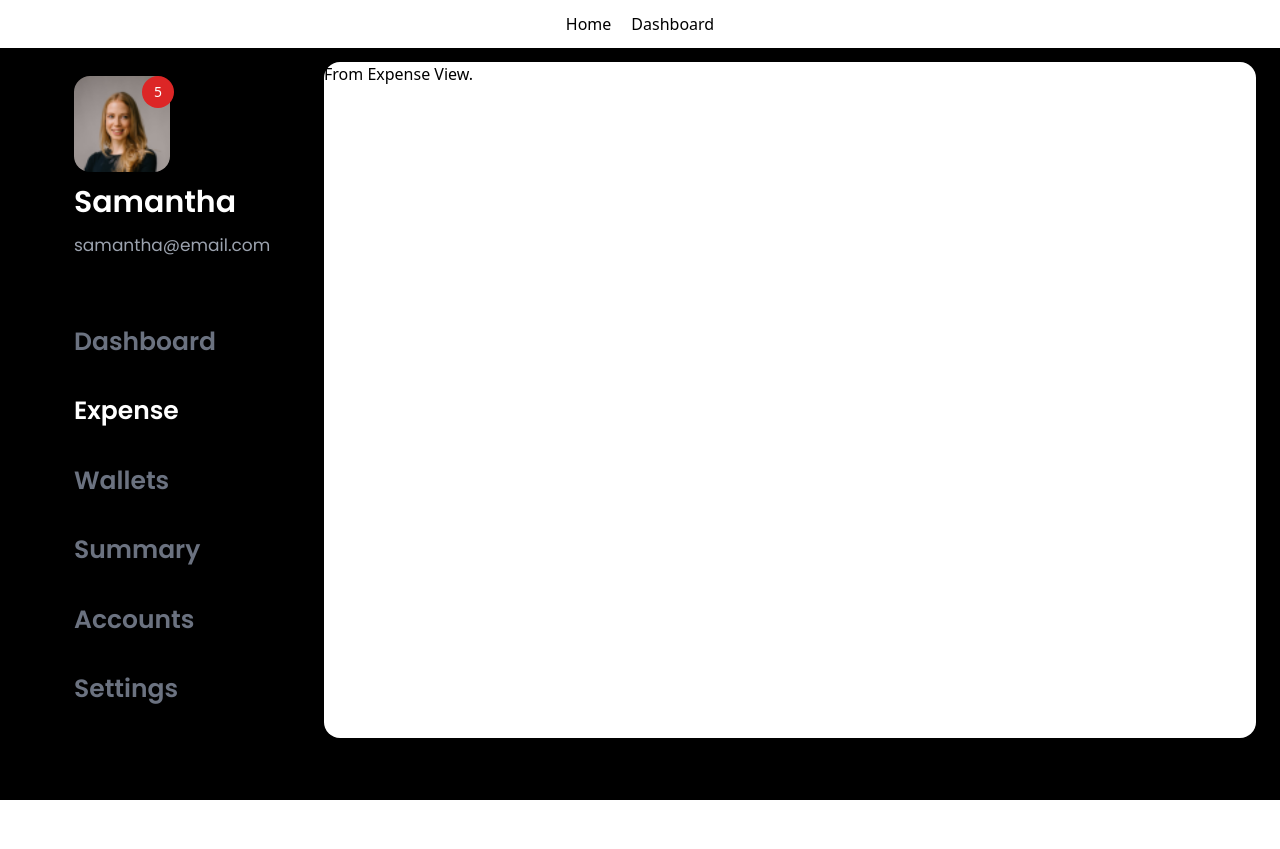
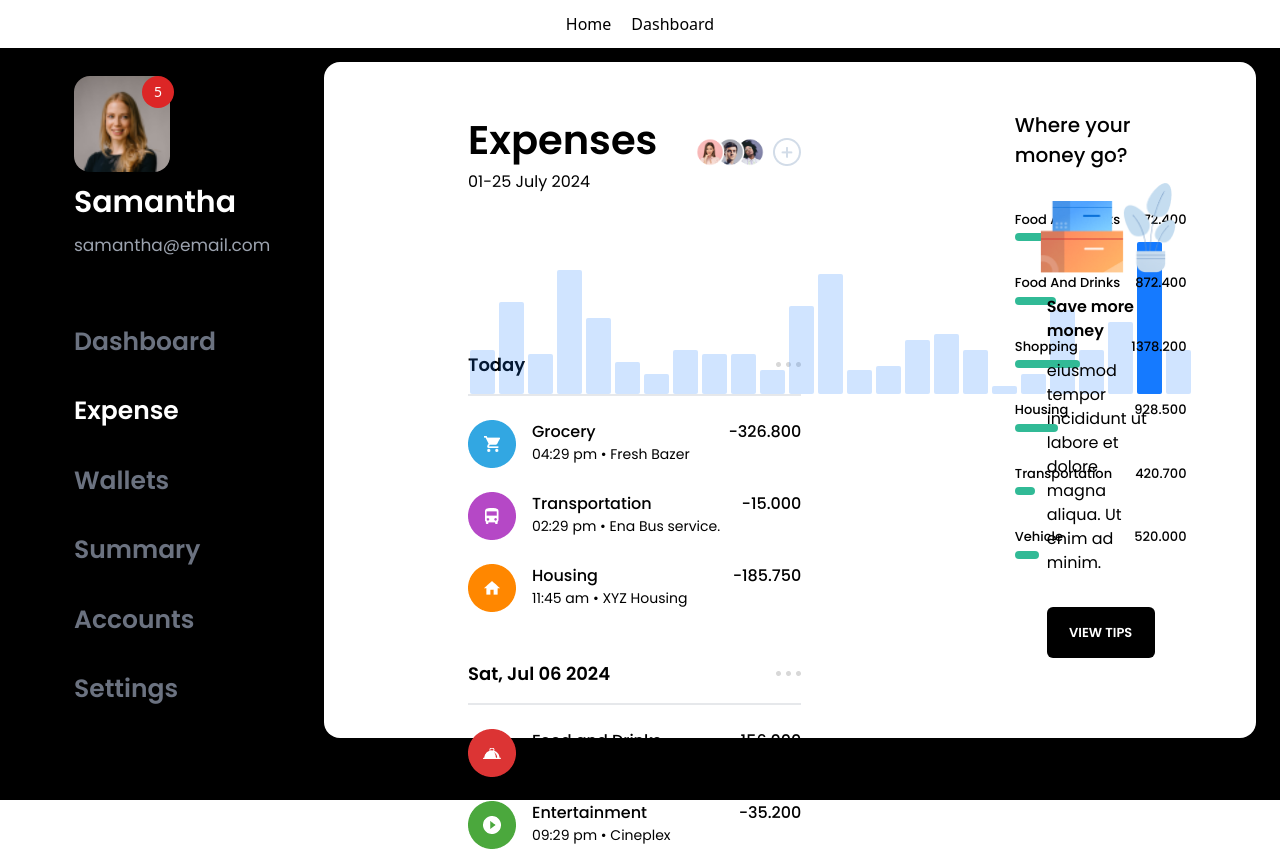
Before and after one commit to devjunaeid/expense-dashboard, a Vue app: page /dashboard/expense in a window 1280 px wide. Before the commit the page ends 800 px from the top, so only its background shows below. Built offline with nearby package versions, Linux system fonts and the light colour scheme; the HTML template or start-up script is replaced by a standard one.

Commit message:
Added Expense view components.

```diff
--- a/src/views/dashboard/ExpenseView.vue
+++ b/src/views/dashboard/ExpenseView.vue
@@ -1,13 +1,31 @@
 <script setup>
-
+import Tips from "@/components/Expense/Tips.vue"
+import MonthlyOverallSpanding from "@/components/Expense/MontlyOverallSpanding.vue"
+import DailyExpense from "@/components/Expense/DailyExpense.vue"
+import ExpenseOverview from "@/components/Expense/ExpenseOverview.vue"
 </script>
 
 <template>
-  <div>
-    From Expense View.
+  <div class="w-full h-full flex rounded-2xl">
+
+    <!-- Left Section -->
+    <div class="w-2/3 h-full grid grid-flow-row grid-cols-1 grid-rows-3 px-36 py-12">
+      <div class="flex">
+        <ExpenseOverview />
+      </div>
+      <div class="row-span-2">
+        <DailyExpense />
+      </div>
+    </div>
+
+    <!-- Right Section -->
+    <div class="w-1/3 h-full grid grid-flow-row grid-cols-1 grid-rows-2 p-12 rounded-2xl bg-dim1White">
+      <div>
+        <MonthlyOverallSpanding />
+      </div>
+      <div class="h-full flex flex-col justify-end items-center">
+        <Tips />
+      </div>
+    </div>
   </div>
 </template>
-
-<style scoped>
-
-</style>
```
